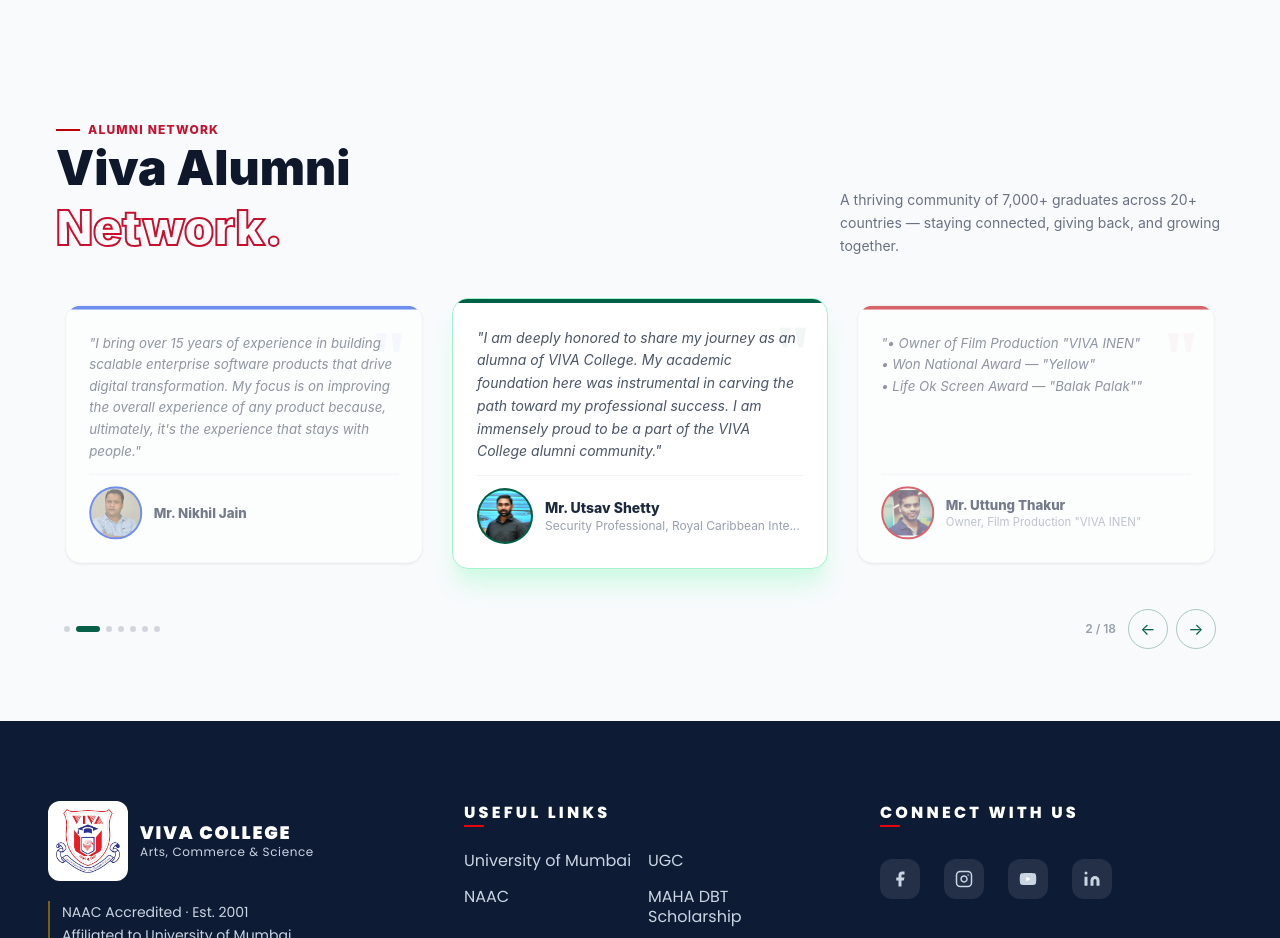
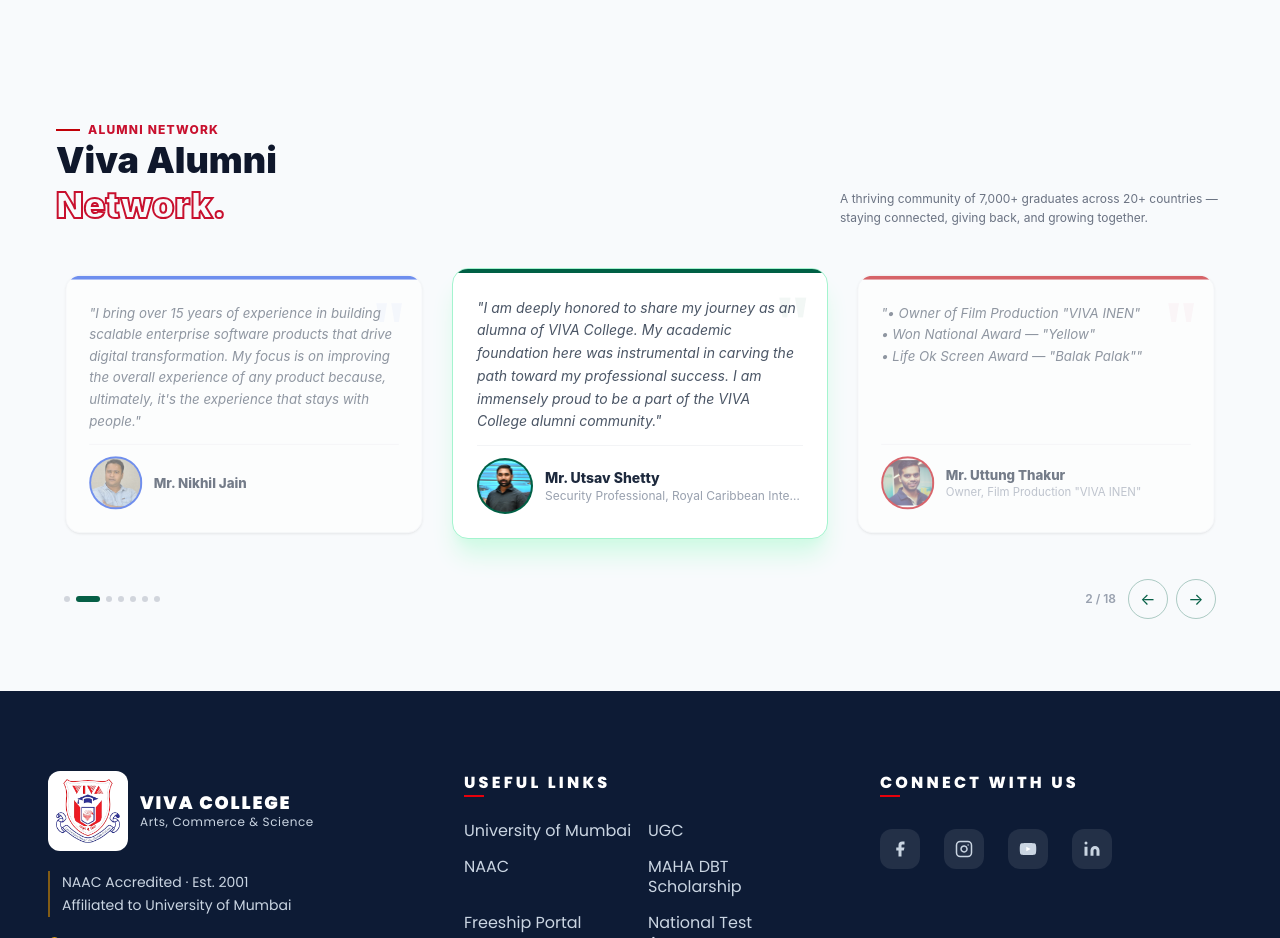
Before and after one commit to SakshiJ004/recreate_design_hackathon, a React (Vite) app: page / in a window 1280 px wide. Shown: the part 4920-5858 px from the top of the page. Built offline with nearby package versions, Linux system fonts and the light colour scheme.

Commit message:
add media query for alumini

```diff
--- a/src/components/sections/Alumini.jsx
+++ b/src/components/sections/Alumini.jsx
@@ -591,7 +591,7 @@
                 </p>
                 <div className="flex items-end justify-between flex-wrap gap-3 sm:gap-4">
                     <h2 className="font-black text-slate-900 leading-tight
-                        text-2xl sm:text-3xl md:text-4xl lg:text-4xl xl:text-5xl 2xl:text-5xl
+                        text-xl sm:text-2xl md:text-3xl lg:text-3xl xl:text-4xl 2xl:text-4xl
                     ">
                         Viva Alumni<br />
                         <span className="text-transparent" style={{ WebkitTextStroke: '2px #C8102E' }}>
@@ -599,7 +599,7 @@
                         </span>
                     </h2>
                     <p className="text-gray-500 leading-relaxed
-                        text-xs sm:text-xs md:text-sm
+                        text-xs sm:text-xs md:text-[12px]
                         max-w-[200px] sm:max-w-xs md:max-w-sm
                     ">
                         A thriving community of 7,000+ graduates across 20+ countries — staying connected, giving back, and growing together.
```
